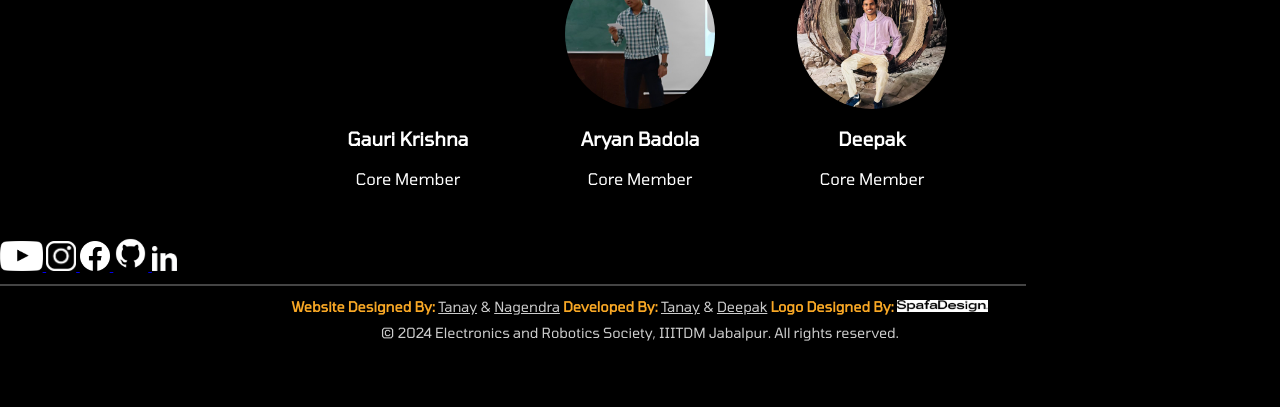
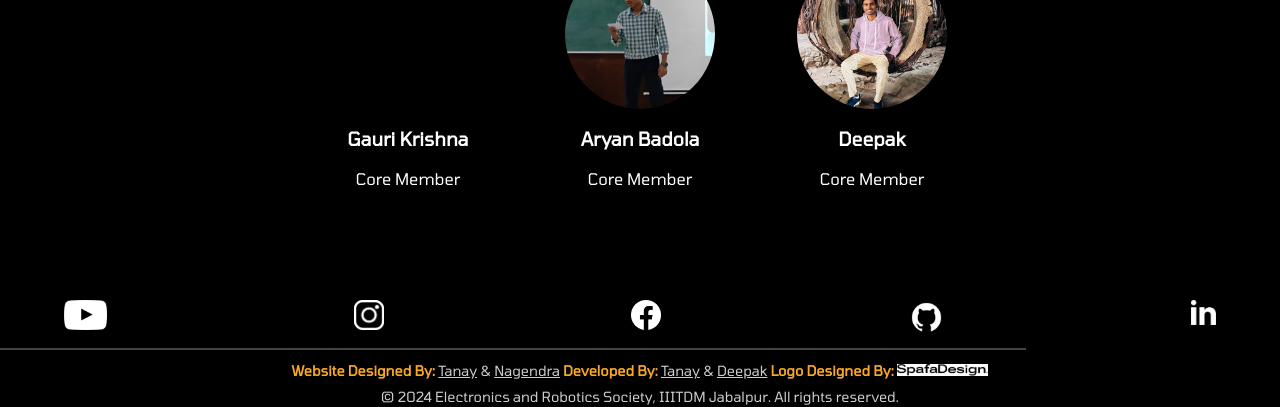
Before and after one commit to Tanaybaviskar/ERS_Website, a website: page ERS_Team.html in a window 1280 px wide. Shown: the part 1649-2056 px from the top of the page. Before the commit the page ends 1992 px from the top, so only its background shows below. Drawn offline with nearby package versions, Linux system fonts and the light colour scheme.

Commit message:
Update ERS_Team.css

```diff
--- a/ERS_Team.css
+++ b/ERS_Team.css
@@ -301,6 +301,22 @@ html{
         font-size: 5vw;
     }
 }
+footer {
+    display: flex;
+    justify-content: space-between;
+    margin-left: 5%;
+    margin-right: 5%;
+    margin-top: 5%;
+}
+
+.ytlink, .instalink, .fblink, .gilink, .lilink {
+    height: 20px;
+    width: 20px;
+}
+.content {
+    margin-top: 15%;
+    color: #ffbf00;
+}
 
 .footer-divider {
     width: 80%; /* Adjust the width */
```
